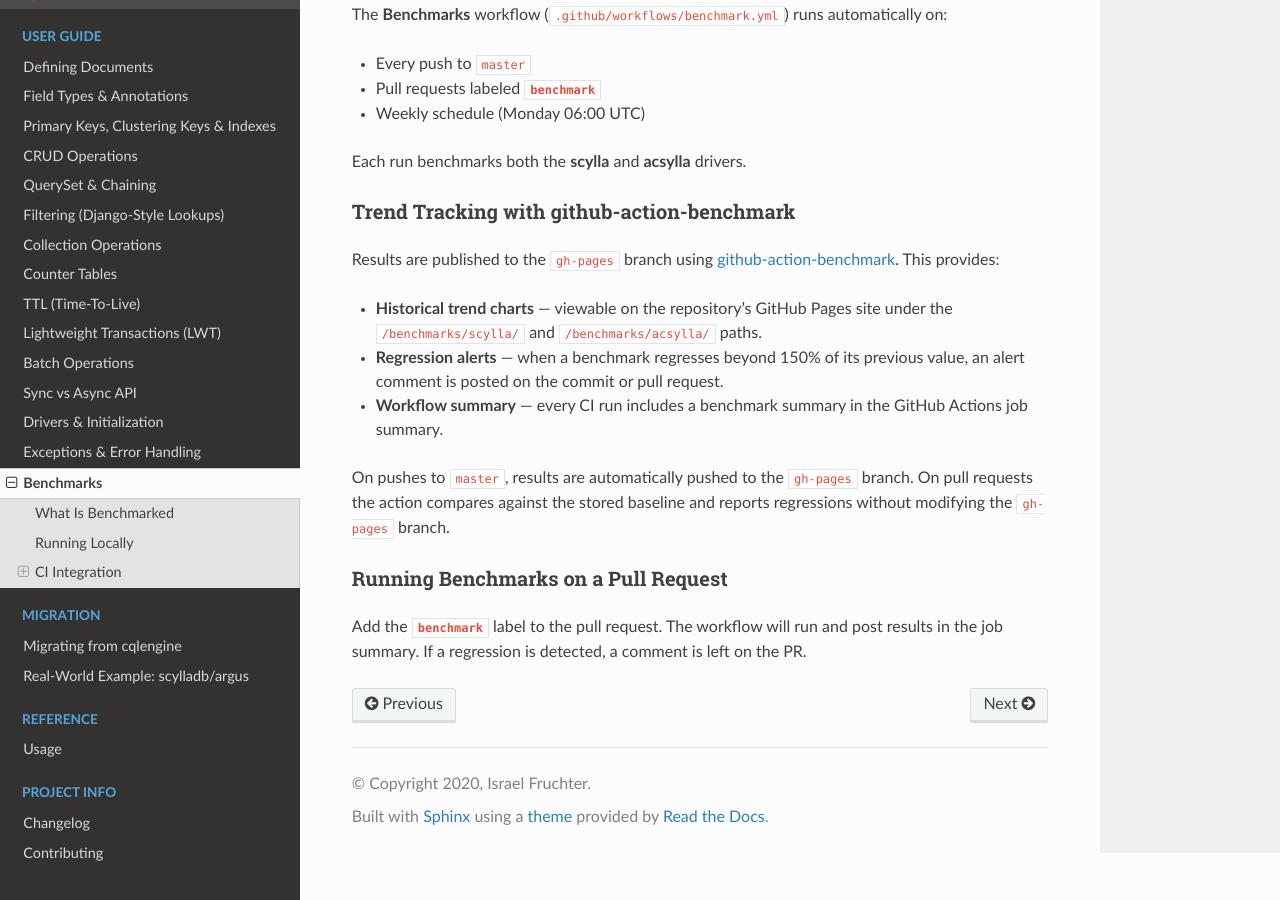
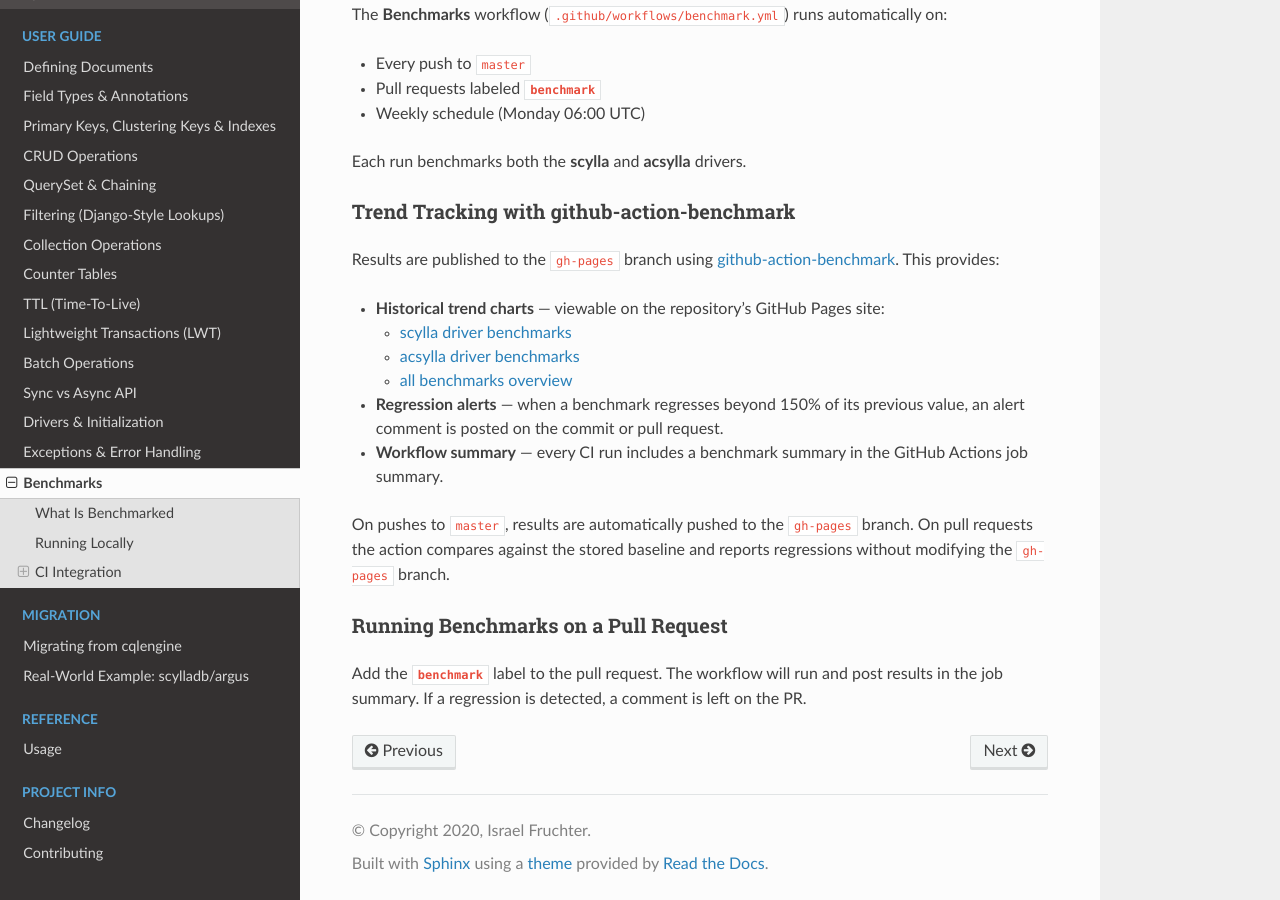
Before and after one commit to fruch/coodie, a Sphinx documentation site: the page built from docs/source/guide/benchmarks.md, in a window 1280 px wide and 900 px high, scrolled down 1075 px. Built offline with Sphinx 7.4.7 and the Read the Docs theme 3.1.0, drawn with Linux system fonts in a browser that asks for light colours.

Commit message:
docs: include benchmark history from gh-pages in docs deployment and add links
Co-authored-by: fruch <340979+fruch@users.noreply.github.com>

```diff
--- a/docs/source/conf.py
+++ b/docs/source/conf.py
@@ -57,4 +57,4 @@ html_static_path = ["_static"]
 
 # Serve llms.txt and llms-full.txt at the documentation root
 # See https://llmstxt.org/ for the specification
-html_extra_path = ["llms.txt", "llms-full.txt"]
+html_extra_path = ["llms.txt", "llms-full.txt", "_benchmarks_extra"]
--- a/docs/source/guide/benchmarks.md
+++ b/docs/source/guide/benchmarks.md
@@ -56,8 +56,10 @@ Results are published to the `gh-pages` branch using
 [github-action-benchmark](https://github.com/benchmark-action/github-action-benchmark).
 This provides:
 
-* **Historical trend charts** — viewable on the repository's GitHub Pages site
-  under the `/benchmarks/scylla/` and `/benchmarks/acsylla/` paths.
+* **Historical trend charts** — viewable on the repository's GitHub Pages site:
+  * [scylla driver benchmarks](https://fruch.github.io/coodie/benchmarks/scylla/)
+  * [acsylla driver benchmarks](https://fruch.github.io/coodie/benchmarks/acsylla/)
+  * [all benchmarks overview](https://fruch.github.io/coodie/benchmarks/)
 * **Regression alerts** — when a benchmark regresses beyond 150% of its
   previous value, an alert comment is posted on the commit or pull request.
 * **Workflow summary** — every CI run includes a benchmark summary in the
```
Also changed, not shown: README.md (+1 -0 lines), docs/source/_benchmarks_extra/benchmarks/index.html (added, +28 -0 lines), 1 other file.
